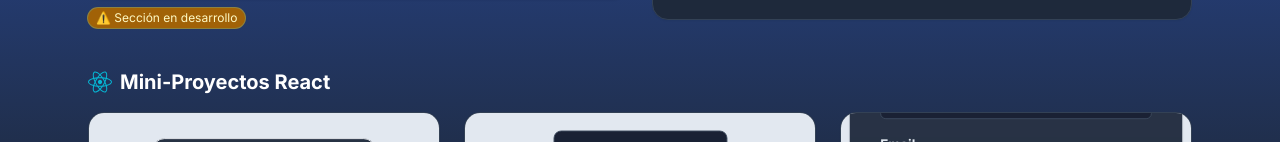
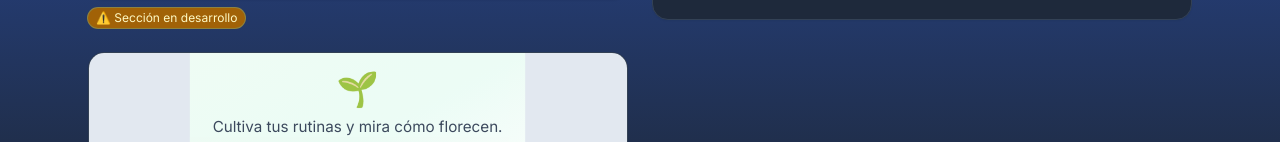
Before and after one commit to Andraxmm/Portfolio, a React (Vite) app: page / in a window 1280 px wide. Shown: the part 2658-2800 px from the top of the page. Built offline with nearby package versions, Linux system fonts and the light colour scheme; no server answers.

Commit message:
Update Projects.jsx
feat: nueva Card del proyecto 'Rootine'

```diff
--- a/src/Components/Project/Projects.jsx
+++ b/src/Components/Project/Projects.jsx
@@ -25,6 +25,7 @@ const CODE_LINKS = {
   controlled: gh('src/MiniApps/Controlled'),
   customUI: gh('src/MiniApps/CustomUI'),
   AmigoInvisible: gh('src/MiniApps/AmigoInvisible'),
+  Rootine: gh('src/MiniApps/Rootine'),
 };
 /* ==================================== */
 
@@ -118,6 +119,46 @@ export default function Projects() {
             }
           />
           <div className="sm:hidden mt-4 h-1 w-11/12 mx-auto rounded-full bg-gradient-to-r from-transparent via-slate-400/25 to-transparent" />
+        </div>
+        {/* Rootine 🌿 */}
+        <div className="w-full max-w-[340px] sm:max-w-none mx-auto mb-8 sm:mb-0">
+          <ProjectCard
+            title="Rootine 🌿"
+            desc="Convierte tus hábitos diarios en un jardín virtual que crece contigo. Gamificación, progreso y visuales animados."
+            tags={['React', 'Tailwind', 'Framer Motion', 'LocalStorage']}
+            code={CODE_LINKS.Rootine} // Botón de GitHub ahora aparecerá
+            onDemo={() => window.open('/rootine', '_blank')} // demo en nueva pestaña
+            preview={
+              <div
+                className="p-3 sm:p-6 flex flex-col gap-3 sm:gap-4 rounded-lg h-full transition-all duration-300
+          bg-gradient-to-br from-green-50 via-emerald-50 to-white
+          hover:shadow-xl hover:-translate-y-1 hover:from-green-100 hover:via-emerald-100"
+              >
+                <div className="flex items-center justify-center flex-col gap-2">
+                  <span className="text-4xl">🌱</span>
+                  <div className="text-sm sm:text-base font-medium text-slate-700">
+                    Cultiva tus rutinas y mira cómo florecen.
+                  </div>
+                </div>
+
+                <div className="grid grid-cols-4 gap-2 pt-2">
+                  <div className="h-12 w-12 bg-green-100 rounded-lg flex items-center justify-center text-xl">
+                    📚
+                  </div>
+                  <div className="h-12 w-12 bg-green-100 rounded-lg flex items-center justify-center text-xl">
+                    💧
+                  </div>
+                  <div className="h-12 w-12 bg-green-100 rounded-lg flex items-center justify-center text-xl">
+                    🧘
+                  </div>
+                  <div className="h-12 w-12 bg-green-100 rounded-lg flex items-center justify-center text-xl">
+                    🚶
+                  </div>
+                </div>
+              </div>
+            }
+            demoHref="/rootine"
+          />
         </div>
       </div>
 
```
